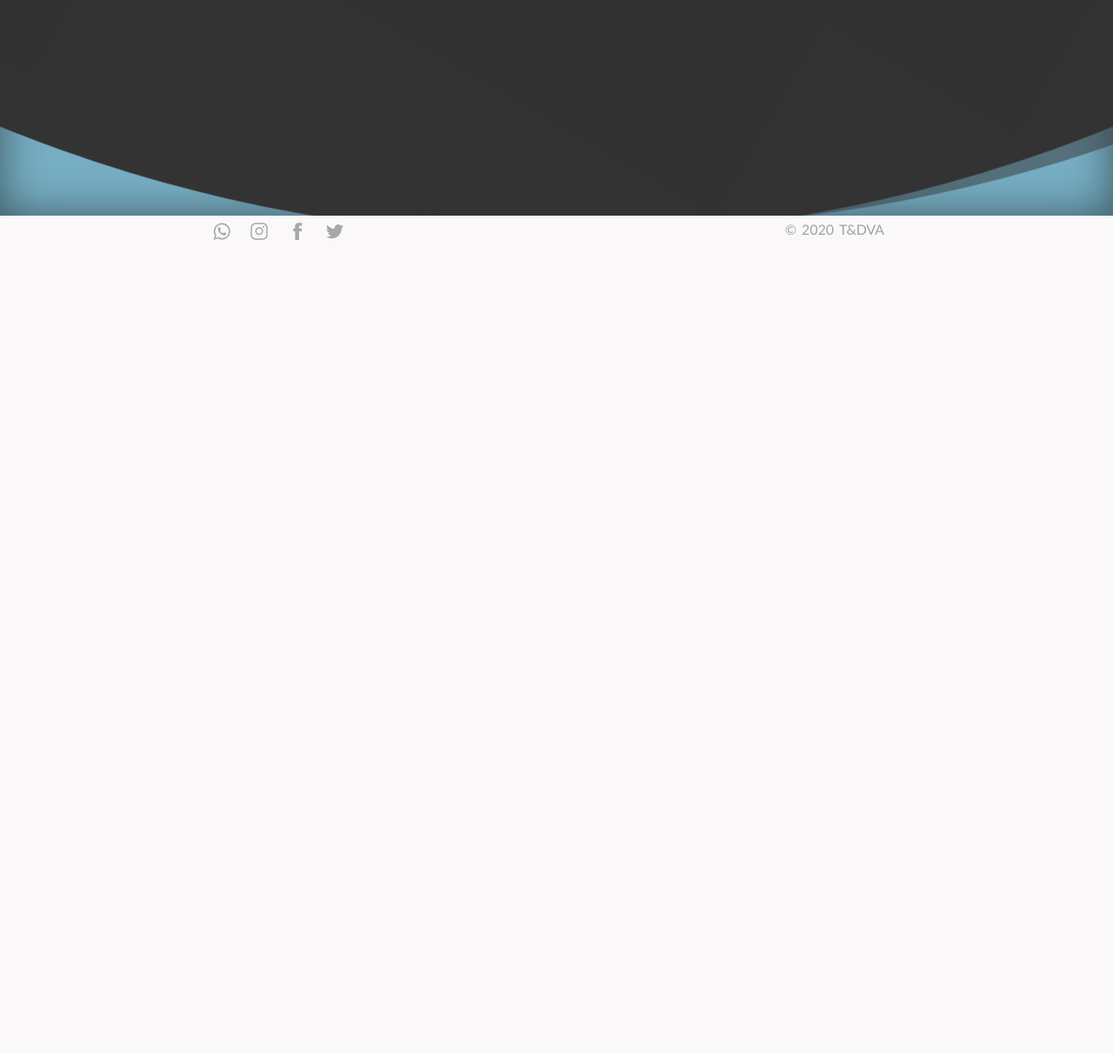
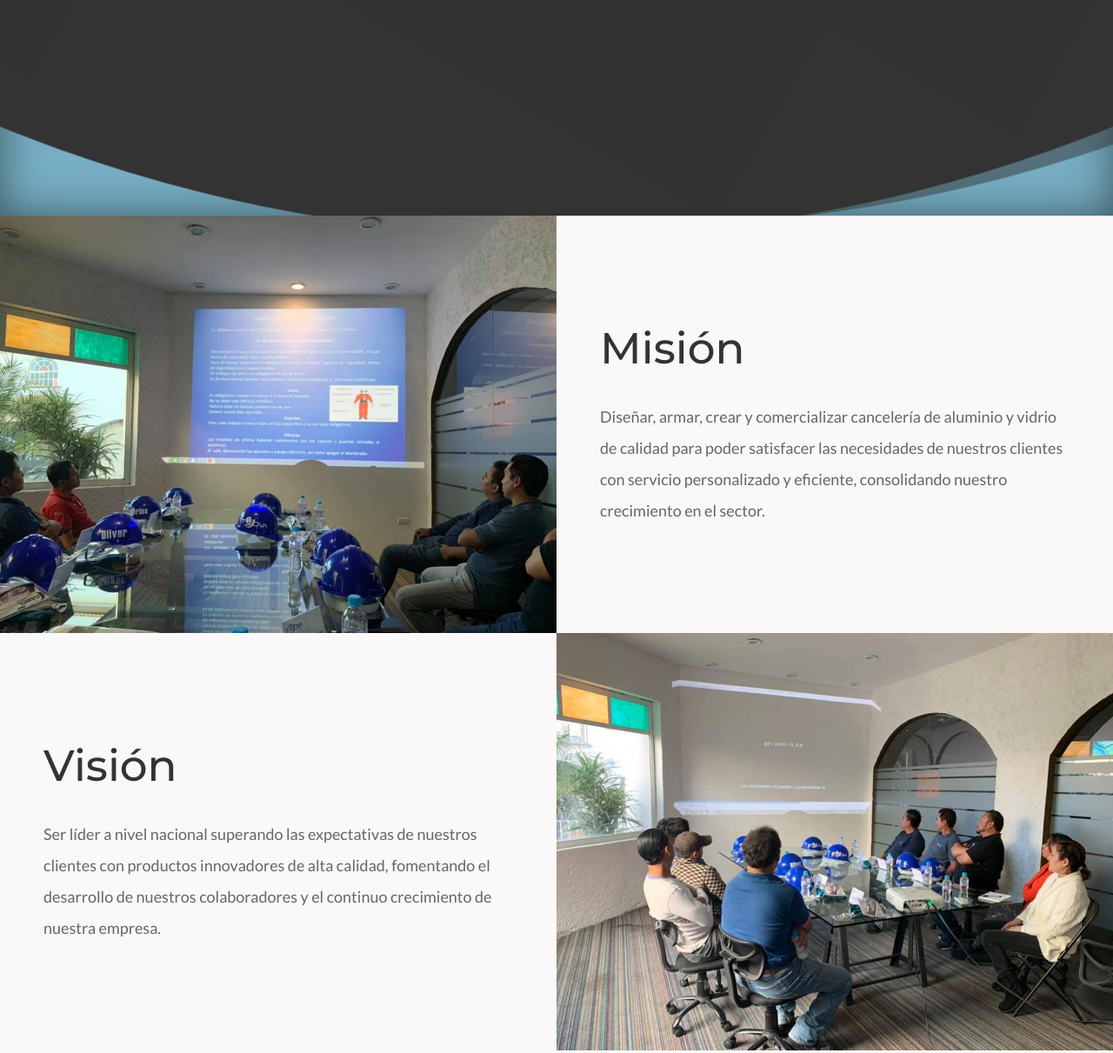
Before and after one commit to doniagv/Tydva-Company, a plain HTML site: page nosotros.html in a window 1280 px wide. Shown: the part 552-1763 px from the top of the page at 87% size. Before the commit the page ends 852 px from the top, so only its background shows below. Drawn offline with nearby package versions, Linux system fonts and the light colour scheme.

Commit message:
Nosotros page modified

```diff
--- a/css/styles.css
+++ b/css/styles.css
@@ -254,7 +254,7 @@ a:hover {
 
 #cotiza h3 {
   margin-top: 5rem;
-  margin-bottom: 2rem;
+  margin-bottom: 1rem;
   font-size: 4.5rem;
   font-weight: 700;
   color: var(--white-color);
@@ -295,7 +295,7 @@ a:hover {
 }
 
 .pasos-c {
-  padding: 7rem;
+  padding: 5rem;
 }
 
 .service-21.wrap-service21-box {
@@ -512,16 +512,6 @@ a:hover {
 
 /* --------------------------- Pagina nosotros ------------------------ */
 
-/* .about-hero {
-  height: 30vh;
-  background-color: var(--dark-blue);
-}
-
-.about-hero h3 {
-  padding: 10rem;
-  color: #edcd1f;
-} */
-
 /* ---------------------------------------------------- */
 
 .content {
@@ -604,6 +594,26 @@ a:hover {
   }
 }
 
+#info-about {
+  margin: 0rem 0rem 10rem 0rem;
+}
+
+.no-p {
+  padding: 0 !important;
+}
+
+#info-about h2 {
+  font-size: 3.5rem;
+  margin: 3rem 5rem;
+  text-align: left;
+  color: #333333;
+}
+#info-about p {
+  color: var(--dark-grey);
+  font-size: 1.4rem;
+  margin: 3rem 5rem;
+}
+
 /* ---------------------------------------------------- */
 
 /* ----------------- Css media code ----------------------- */
@@ -624,14 +634,32 @@ a:hover {
   }
 }
 
+@media screen and (min-width: 950px) {
+  #info-about p {
+    font-size: 1.8rem;
+  }
+  #info-about h2 {
+    font-size: 5rem;
+  }
+}
+
+@media screen and (max-width: 770px) {
+  .row:first-of-type .col-md-6:first-child {
+    order: 2;
+  }
+  #info-about h2 {
+    text-align: center;
+  }
+  #info-about p {
+    text-align: center;
+  }
+}
+
 @media screen and (max-width: 600px) {
   #hero-proyectos h1 {
     font-size: 4.5rem;
     line-height: 6rem;
   }
-}
-
-@media screen and (max-width: 800px) {
 }
 
 @media screen and (max-width: 470px) {
--- a/nosotros.html
+++ b/nosotros.html
@@ -72,6 +72,39 @@
       <div class="waves"></div>
     </section>
 
+    <section id="info-about">
+      <div class="container-fluid">
+        <div class="row align-content-center">
+          <div class="col-lg-6 col-md-6 no-p">
+            <img src="img/about/Equipo_tydva_2.jpg" alt="Imagen equipo " />
+          </div>
+          <div class="col-lg-6 col-md-6 align-self-center no-p">
+            <h2>Misión</h2>
+            <p>
+              Diseñar, armar, crear y comercializar cancelería de aluminio y
+              vidrio de calidad para poder satisfacer las necesidades de
+              nuestros clientes con servicio personalizado y eficiente,
+              consolidando nuestro crecimiento en el sector.
+            </p>
+          </div>
+        </div>
+        <div class="row">
+          <div class="col-lg-6 col-md-6 align-self-center no-p">
+            <h2>Visión</h2>
+            <p>
+              Ser líder a nivel nacional superando las expectativas de nuestros
+              clientes con productos innovadores de alta calidad, fomentando el
+              desarrollo de nuestros colaboradores y el continuo crecimiento de
+              nuestra empresa.
+            </p>
+          </div>
+          <div class="col-lg-6 col-md-6 no-p">
+            <img src="img/about/Equipo_tydva_4.jpg" alt="imagen equipo" />
+          </div>
+        </div>
+      </div>
+    </section>
+
     <footer id="footer">
       <div class="container-fluid">
         <div class="row">
```
Also changed, not shown: index.html (+41 -6 lines), img/about/Equipo_tydva_2.jpg (added), img/about/Equipo_tydva_3.jpg (added), img/about/Equipo_tydva_4.jpg (added).
